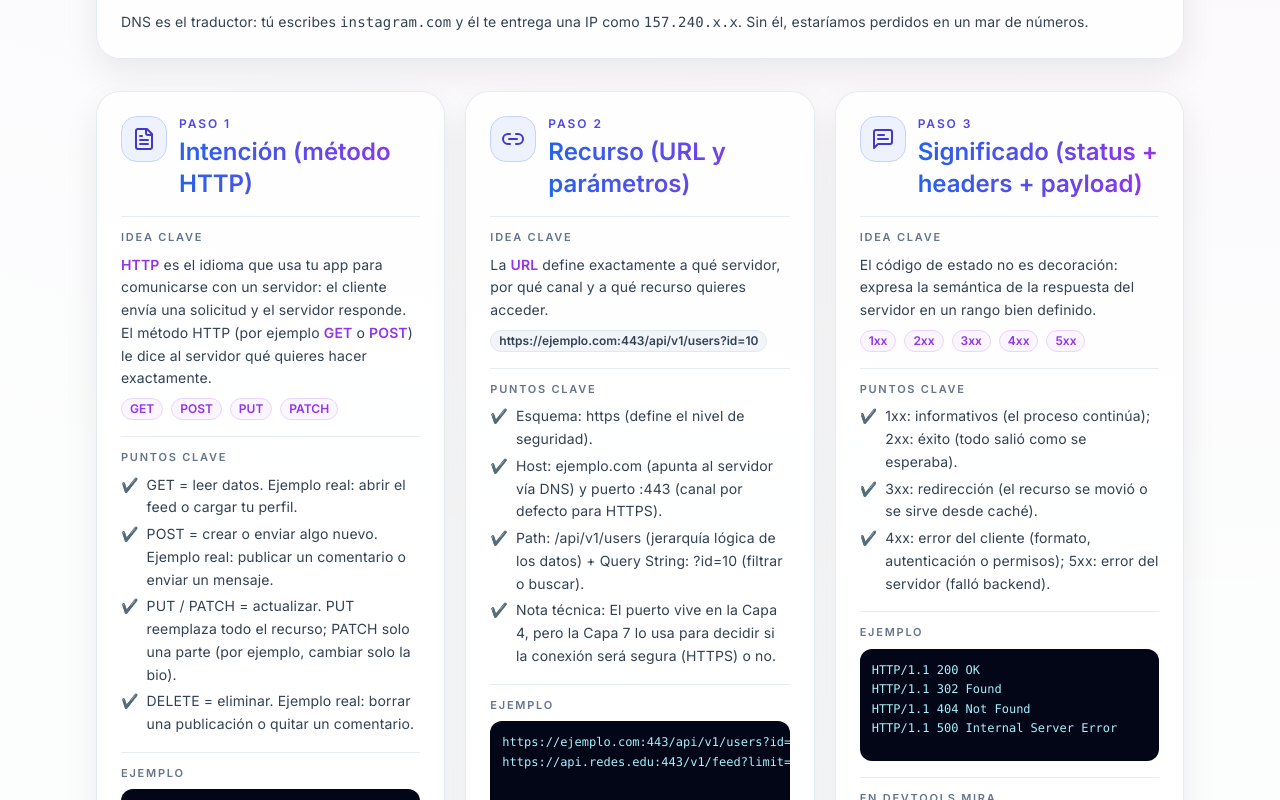
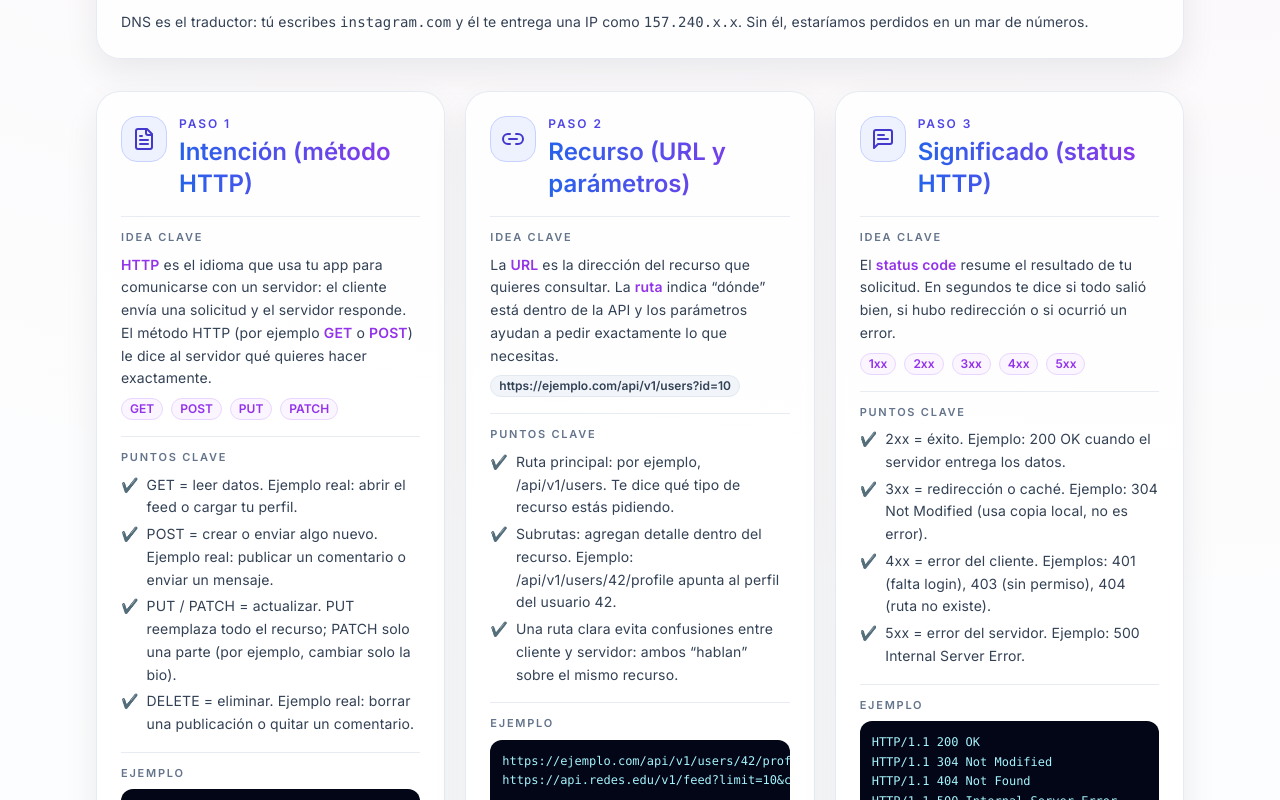
Before and after one commit to Kamolchig/capa-7-modelo-osi-demo, a React (Vite) app: page / in a window 1280 px wide. Shown: the part 4240-5040 px from the top of the page. Built offline with nearby package versions, Linux system fonts and the light colour scheme.

Commit message:
Setup FINAL3

```diff
--- a/src/components/Layer7DeepDive.jsx
+++ b/src/components/Layer7DeepDive.jsx
@@ -244,17 +244,21 @@ export default function Layer7DeepDive() {
             step={2}
             icon={<Link2 className="h-6 w-6" />}
             title="Recurso (URL y parámetros)"
-            idea={<>La <span className="font-semibold text-purple-600">URL</span> define exactamente a qué servidor, por qué canal y a qué recurso quieres acceder.</>}
+            idea={
+              <>
+                La <span className="font-semibold text-purple-600">URL</span> es la dirección del recurso que quieres consultar.
+                La <span className="font-semibold text-purple-600">ruta</span> indica “dónde” está dentro de la API y los parámetros ayudan a pedir exactamente lo que necesitas.
+              </>
+            }
             badges={[
-              { label: 'https://ejemplo.com:443/api/v1/users?id=10', className: 'rounded-full border border-slate-200 bg-slate-100 px-2 py-0.5 text-xs font-semibold text-slate-700' }
+              { label: 'https://ejemplo.com/api/v1/users?id=10', className: 'rounded-full border border-slate-200 bg-slate-100 px-2 py-0.5 text-xs font-semibold text-slate-700' }
             ]}
             bullets={[
-              'Esquema: https (define el nivel de seguridad).',
-              'Host: ejemplo.com (apunta al servidor vía DNS) y puerto :443 (canal por defecto para HTTPS).',
-              'Path: /api/v1/users (jerarquía lógica de los datos) + Query String: ?id=10 (filtrar o buscar).',
-              'Nota técnica: El puerto vive en la Capa 4, pero la Capa 7 lo usa para decidir si la conexión será segura (HTTPS) o no.'
+              'Ruta principal: por ejemplo, /api/v1/users. Te dice qué tipo de recurso estás pidiendo.',
+              'Subrutas: agregan detalle dentro del recurso. Ejemplo: /api/v1/users/42/profile apunta al perfil del usuario 42.',
+              'Una ruta clara evita confusiones entre cliente y servidor: ambos “hablan” sobre el mismo recurso.'
             ]}
-            example={`https://ejemplo.com:443/api/v1/users?id=10\nhttps://api.redes.edu:443/v1/feed?limit=10&cursor=abc`}
+            example={`https://ejemplo.com/api/v1/users/42/profile\nhttps://api.redes.edu/v1/feed?limit=10&cursor=abc`}
             devtools={[
               { label: 'Method', description: '¿Qué acción pedí?' },
               { label: 'URL', description: '¿A qué recurso se lo pedí?' },
@@ -302,8 +306,13 @@ export default function Layer7DeepDive() {
           <CardBlock
             step={3}
             icon={<MessageSquareText className="h-6 w-6" />}
-            title="Significado (status + headers + payload)"
-            idea={<>El código de estado no es decoración: expresa la semántica de la respuesta del servidor en un rango bien definido.</>}
+            title="Significado (status HTTP)"
+            idea={
+              <>
+                El <span className="font-semibold text-purple-600">status code</span> resume el resultado de tu solicitud.
+                En segundos te dice si todo salió bien, si hubo redirección o si ocurrió un error.
+              </>
+            }
             badges={[
               { label: '1xx', className: 'rounded-full border border-purple-200 bg-purple-50 px-2 py-0.5 text-xs font-semibold text-purple-600' },
               { label: '2xx', className: 'rounded-full border border-purple-200 bg-purple-50 px-2 py-0.5 text-xs font-semibold text-purple-600' },
@@ -312,31 +321,28 @@ export default function Layer7DeepDive() {
               { label: '5xx', className: 'rounded-full border border-purple-200 bg-purple-50 px-2 py-0.5 text-xs font-semibold text-purple-600' }
             ]}
             bullets={[
-              '1xx: informativos (el proceso continúa); 2xx: éxito (todo salió como se esperaba).',
-              '3xx: redirección (el recurso se movió o se sirve desde caché).',
-              '4xx: error del cliente (formato, autenticación o permisos); 5xx: error del servidor (falló backend).'
+              '2xx = éxito. Ejemplo: 200 OK cuando el servidor entrega los datos.',
+              '3xx = redirección o caché. Ejemplo: 304 Not Modified (usa copia local, no es error).',
+              '4xx = error del cliente. Ejemplos: 401 (falta login), 403 (sin permiso), 404 (ruta no existe).',
+              '5xx = error del servidor. Ejemplo: 500 Internal Server Error.'
             ]}
-            example={`HTTP/1.1 200 OK\nHTTP/1.1 302 Found\nHTTP/1.1 404 Not Found\nHTTP/1.1 500 Internal Server Error`}
+            example={`HTTP/1.1 200 OK\nHTTP/1.1 304 Not Modified\nHTTP/1.1 404 Not Found\nHTTP/1.1 500 Internal Server Error`}
             devtools={[
               { label: 'Status', description: '¿Me hicieron caso?' },
-              { label: 'Headers', description: 'La letra chiquita del mensaje.' },
-              { label: 'Payload', description: '¿Qué datos envié o recibí?' }
+              { label: 'URL', description: '¿Qué recurso respondió o falló?' },
+              { label: 'Response', description: '¿Qué mensaje devolvió el servidor?' }
             ]}
             extra={
               <>
                 <p className="text-xs font-semibold uppercase tracking-wide text-slate-500">Cheat-sheet de status</p>
                 <ul className="mt-2 space-y-1 text-sm text-slate-700">
-                  <li><span className="font-medium">2xx:</span> la solicitud fue aceptada correctamente (ejemplo: <span className="rounded-full border border-emerald-200 bg-emerald-50 px-2 py-0.5 text-xs font-semibold text-emerald-700">200</span> / 204).</li>
-                  <li><span className="font-medium">3xx:</span> redirección o caché; <span className="font-medium">304</span> significa “sin cambios”, no error.</li>
-                  <li><span className="font-medium">4xx:</span> el problema está en la solicitud del cliente o sus permisos.</li>
-                  <li><span className="font-medium">401:</span> falta autenticación válida (token ausente, vencido o incorrecto).</li>
-                  <li><span className="font-medium">403:</span> el usuario está autenticado, pero no tiene autorización.</li>
-                  <li><span className="font-medium">5xx:</span> el servidor falló al procesar una solicitud válida.</li>
-                  <li><span className="font-medium">418 - I&apos;m a teapot:</span> un código real creado como broma que demuestra que HTTP es un lenguaje vivo.</li>
+                  <li><span className="font-medium">2xx:</span> éxito (ejemplo: 200 / 204).</li>
+                  <li><span className="font-medium">3xx:</span> redirección o caché; 304 significa “sin cambios”, no error.</li>
+                  <li><span className="font-medium">4xx:</span> error del cliente (401 autenticación, 403 permisos, 404 recurso).</li>
+                  <li><span className="font-medium">5xx:</span> error del servidor (ejemplo: 500).</li>
                 </ul>
                 <p className="mt-2 text-xs text-slate-600">
-                  Nota: el caché condicional puede confundir el diagnóstico porque un 304 evita descargar el contenido otra vez;
-                  parece que “no pasó nada”, pero en realidad el navegador reutilizó datos válidos almacenados.
+                  Nota: un 304 puede parecer “sin respuesta”, pero el navegador reutiliza una copia válida guardada.
                 </p>
               </>
             }
@@ -358,7 +364,7 @@ export default function Layer7DeepDive() {
             </p>
             <ul className="mt-3 space-y-2">
               <li><span className="font-semibold"><code>User-Agent</code>:</span> le dice al servidor si eres un iPhone o un PC para que te envíe la versión correcta de la web.</li>
-              <li><span className="font-semibold"><code>Authorization: Bearer ...</code>:</span> es como mostrar un carnet VIP en la puerta de una discoteca.</li>
+              <li><span className="font-semibold"><code>Authorization: Bearer ...</code>:</span> es como mostrar tu credencial al entrar a la biblioteca del campus.</li>
               <li><span className="font-semibold"><code>Content-Type</code> vs <code>Accept</code>:</span> uno dice qué envío y el otro dice qué espero recibir. Si no coinciden, la comunicación falla.</li>
             </ul>
           </DeepDisclosure>
```
